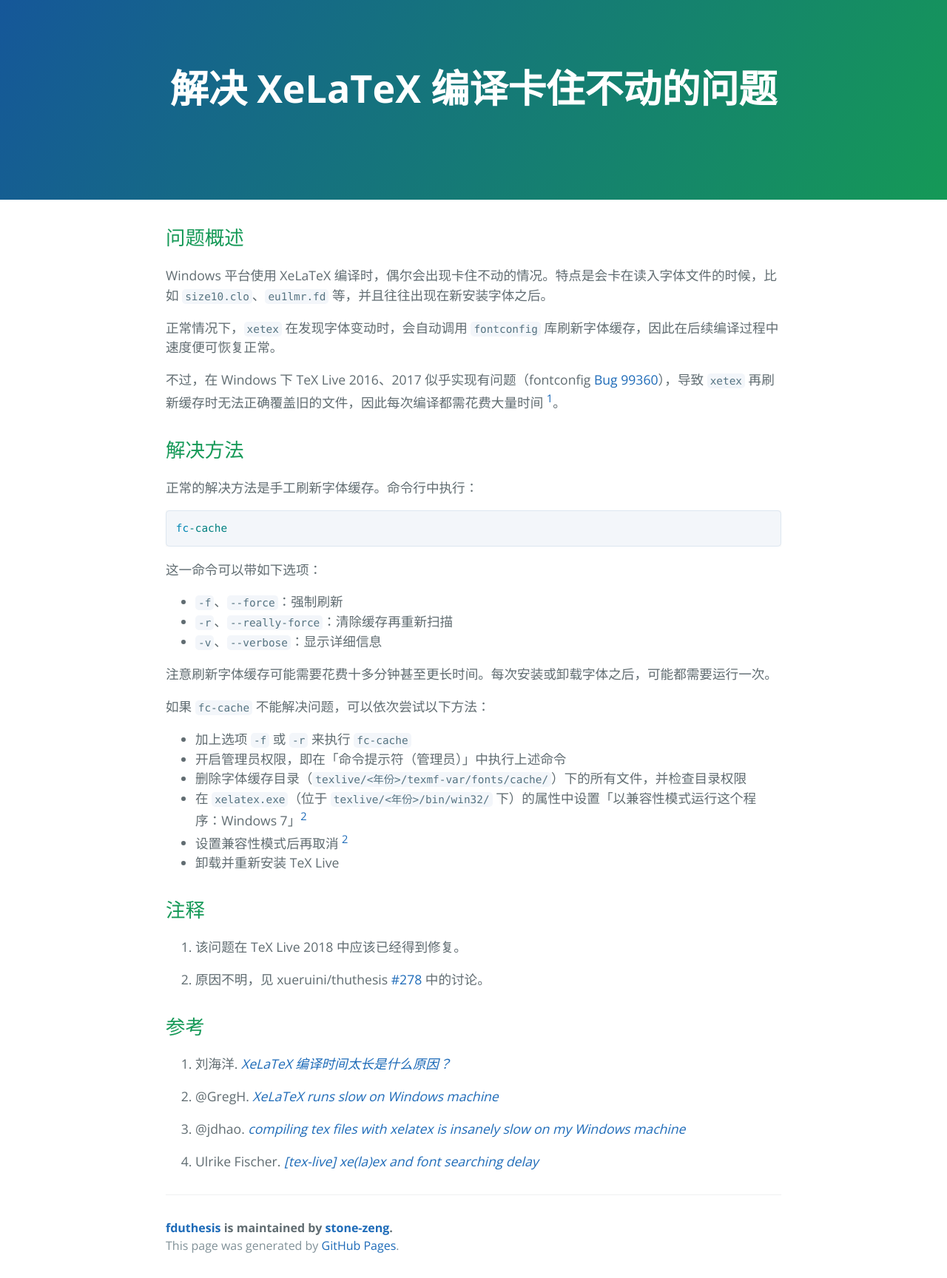
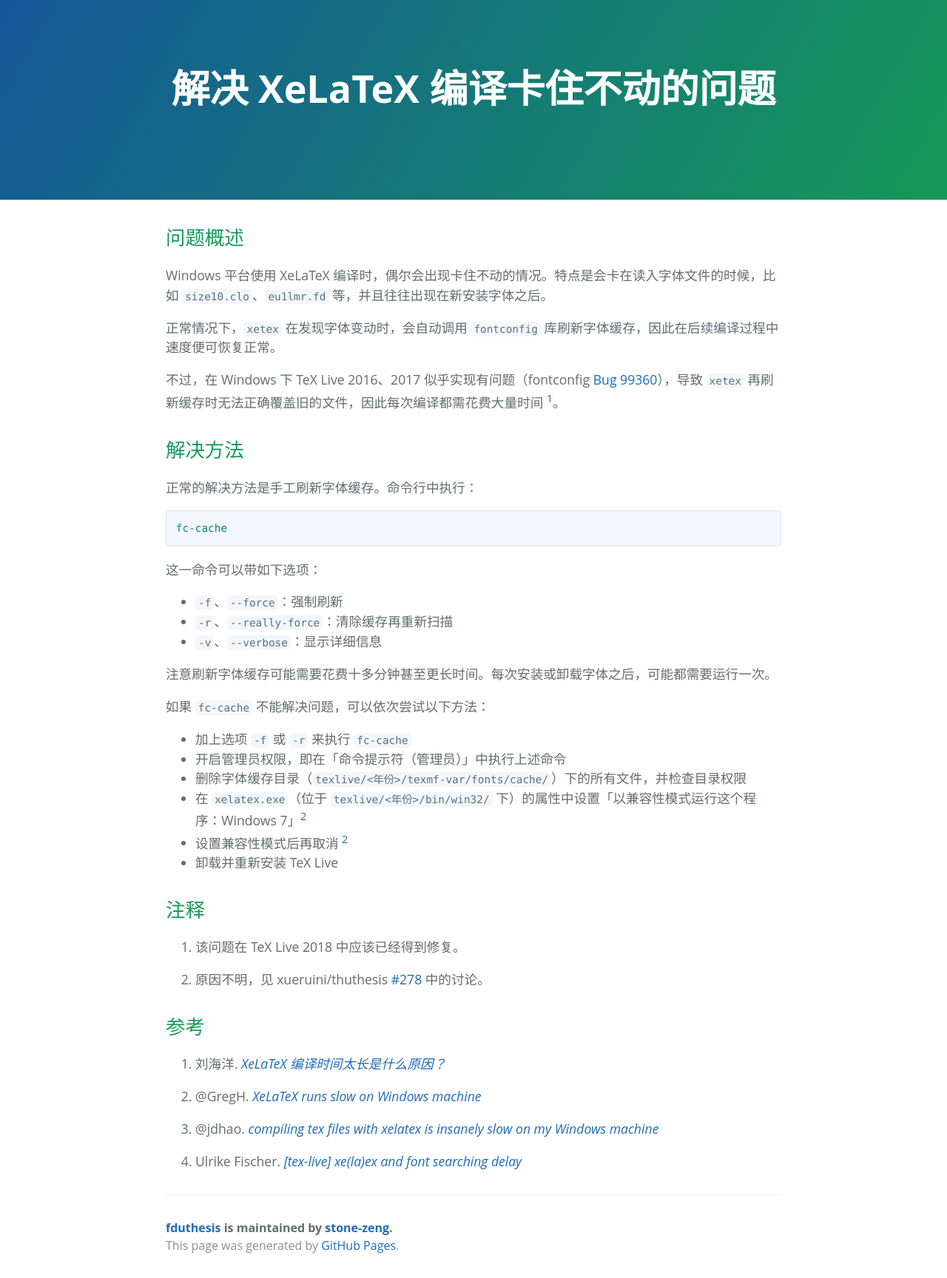
Before and after one commit to stone-zeng/fduthesis, a Jekyll site: the page built from docs/_posts/2018-07-19-xelatex-too-slow.md, in a window 1280 px wide. Shown: the whole page at 74% size. Built offline with Jekyll 4.4.1, drawn with Linux system fonts in a browser that asks for light colours.

Commit message:
docs: format css [ci skip]
Avoid using Google Fonts as well.

```diff
--- a/docs/_layouts/post.html
+++ b/docs/_layouts/post.html
@@ -7,7 +7,8 @@
     <meta name="description" content="{{ page.description | default: site.description | default: site.github.project_tagline }}"/>
     <meta name="viewport" content="width=device-width, initial-scale=1">
     <meta name="theme-color" content="#157878">
-    <link href="https://fonts.googleapis.com/css?family=Open+Sans:400,700" rel="stylesheet" type="text/css">
+    <!-- <link href="https://fonts.googleapis.com/css?family=Open+Sans" rel="stylesheet"> -->
+    <!-- <link href="https://fonts.googleapis.com/css?family=Roboto" rel="stylesheet"> -->
     <link rel="icon" type="image/png" href="../favicon.png">
     <link rel="stylesheet" href="../css/cayman.css">
   </head>
--- a/docs/css/cayman.css
+++ b/docs/css/cayman.css
@@ -2,196 +2,645 @@
  *  https://github.com/pietromenna/jekyll-cayman-theme
  */
 
-.highlight table td { padding: 5px; }
+.highlight table td {
+  padding: 5px;
+}
 
-.highlight table pre { margin: 0; }
+.highlight table pre {
+  margin: 0;
+}
 
-.highlight .cm { color: #999988; font-style: italic; }
+.highlight .cm {
+  color: #999988;
+  font-style: italic;
+}
 
-.highlight .cp { color: #999999; font-weight: bold; }
+.highlight .cp {
+  color: #999999;
+  font-weight: bold;
+}
 
-.highlight .c1 { color: #999988; font-style: italic; }
+.highlight .c1 {
+  color: #999988;
+  font-style: italic;
+}
 
-.highlight .cs { color: #999999; font-weight: bold; font-style: italic; }
+.highlight .cs {
+  color: #999999;
+  font-weight: bold;
+  font-style: italic;
+}
 
-.highlight .c, .highlight .cd { color: #999988; font-style: italic; }
+.highlight .c,
+.highlight .cd {
+  color: #999988;
+  font-style: italic;
+}
 
-.highlight .err { color: #a61717; background-color: #e3d2d2; }
+.highlight .err {
+  color: #a61717;
+  background-color: #e3d2d2;
+}
 
-.highlight .gd { color: #000000; background-color: #ffdddd; }
+.highlight .gd {
+  color: #000000;
+  background-color: #ffdddd;
+}
 
-.highlight .ge { color: #000000; font-style: italic; }
+.highlight .ge {
+  color: #000000;
+  font-style: italic;
+}
 
-.highlight .gr { color: #aa0000; }
+.highlight .gr {
+  color: #aa0000;
+}
 
-.highlight .gh { color: #999999; }
+.highlight .gh {
+  color: #999999;
+}
 
-.highlight .gi { color: #000000; background-color: #ddffdd; }
+.highlight .gi {
+  color: #000000;
+  background-color: #ddffdd;
+}
 
-.highlight .go { color: #888888; }
+.highlight .go {
+  color: #888888;
+}
 
-.highlight .gp { color: #555555; }
+.highlight .gp {
+  color: #555555;
+}
 
-.highlight .gs { font-weight: bold; }
+.highlight .gs {
+  font-weight: bold;
+}
 
-.highlight .gu { color: #aaaaaa; }
+.highlight .gu {
+  color: #aaaaaa;
+}
 
-.highlight .gt { color: #aa0000; }
+.highlight .gt {
+  color: #aa0000;
+}
 
-.highlight .kc { color: #000000; font-weight: bold; }
+.highlight .kc {
+  color: #000000;
+  font-weight: bold;
+}
 
-.highlight .kd { color: #000000; font-weight: bold; }
+.highlight .kd {
+  color: #000000;
+  font-weight: bold;
+}
 
-.highlight .kn { color: #000000; font-weight: bold; }
+.highlight .kn {
+  color: #000000;
+  font-weight: bold;
+}
 
-.highlight .kp { color: #000000; font-weight: bold; }
+.highlight .kp {
+  color: #000000;
+  font-weight: bold;
+}
 
-.highlight .kr { color: #000000; font-weight: bold; }
+.highlight .kr {
+  color: #000000;
+  font-weight: bold;
+}
 
-.highlight .kt { color: #445588; font-weight: bold; }
+.highlight .kt {
+  color: #445588;
+  font-weight: bold;
+}
 
-.highlight .k, .highlight .kv { color: #000000; font-weight: bold; }
+.highlight .k,
+.highlight .kv {
+  color: #000000;
+  font-weight: bold;
+}
 
-.highlight .mf { color: #009999; }
+.highlight .mf {
+  color: #009999;
+}
 
-.highlight .mh { color: #009999; }
+.highlight .mh {
+  color: #009999;
+}
 
-.highlight .il { color: #009999; }
+.highlight .il {
+  color: #009999;
+}
 
-.highlight .mi { color: #009999; }
+.highlight .mi {
+  color: #009999;
+}
 
-.highlight .mo { color: #009999; }
+.highlight .mo {
+  color: #009999;
+}
 
-.highlight .m, .highlight .mb, .highlight .mx { color: #009999; }
+.highlight .m,
+.highlight .mb,
+.highlight .mx {
+  color: #009999;
+}
 
-.highlight .sb { color: #d14; }
+.highlight .sb {
+  color: #d14;
+}
 
-.highlight .sc { color: #d14; }
+.highlight .sc {
+  color: #d14;
+}
 
-.highlight .sd { color: #d14; }
+.highlight .sd {
+  color: #d14;
+}
 
-.highlight .s2 { color: #d14; }
+.highlight .s2 {
+  color: #d14;
+}
 
-.highlight .se { color: #d14; }
+.highlight .se {
+  color: #d14;
+}
 
-.highlight .sh { color: #d14; }
+.highlight .sh {
+  color: #d14;
+}
 
-.highlight .si { color: #d14; }
+.highlight .si {
+  color: #d14;
+}
 
-.highlight .sx { color: #d14; }
+.highlight .sx {
+  color: #d14;
+}
 
-.highlight .sr { color: #009926; }
+.highlight .sr {
+  color: #009926;
+}
 
-.highlight .s1 { color: #d14; }
+.highlight .s1 {
+  color: #d14;
+}
 
-.highlight .ss { color: #990073; }
+.highlight .ss {
+  color: #990073;
+}
 
-.highlight .s { color: #d14; }
+.highlight .s {
+  color: #d14;
+}
 
-.highlight .na { color: #008080; }
+.highlight .na {
+  color: #008080;
+}
 
-.highlight .bp { color: #999999; }
+.highlight .bp {
+  color: #999999;
+}
 
-.highlight .nb { color: #0086B3; }
+.highlight .nb {
+  color: #0086B3;
+}
 
-.highlight .nc { color: #445588; font-weight: bold; }
+.highlight .nc {
+  color: #445588;
+  font-weight: bold;
+}
 
-.highlight .no { color: #008080; }
+.highlight .no {
+  color: #008080;
+}
 
-.highlight .nd { color: #3c5d5d; font-weight: bold; }
+.highlight .nd {
+  color: #3c5d5d;
+  font-weight: bold;
+}
 
-.highlight .ni { color: #800080; }
+.highlight .ni {
+  color: #800080;
+}
 
-.highlight .ne { color: #990000; font-weight: bold; }
+.highlight .ne {
+  color: #990000;
+  font-weight: bold;
+}
 
-.highlight .nf { color: #990000; font-weight: bold; }
+.highlight .nf {
+  color: #990000;
+  font-weight: bold;
+}
 
-.highlight .nl { color: #990000; font-weight: bold; }
+.highlight .nl {
+  color: #990000;
+  font-weight: bold;
+}
 
-.highlight .nn { color: #555555; }
+.highlight .nn {
+  color: #555555;
+}
 
-.highlight .nt { color: #000080; }
+.highlight .nt {
+  color: #000080;
+}
 
-.highlight .vc { color: #008080; }
+.highlight .vc {
+  color: #008080;
+}
 
-.highlight .vg { color: #008080; }
+.highlight .vg {
+  color: #008080;
+}
 
-.highlight .vi { color: #008080; }
+.highlight .vi {
+  color: #008080;
+}
 
-.highlight .nv { color: #008080; }
+.highlight .nv {
+  color: #008080;
+}
 
-.highlight .ow { color: #000000; font-weight: bold; }
+.highlight .ow {
+  color: #000000;
+  font-weight: bold;
+}
 
-.highlight .o { color: #000000; font-weight: bold; }
+.highlight .o {
+  color: #000000;
+  font-weight: bold;
+}
 
-.highlight .w { color: #bbbbbb; }
+.highlight .w {
+  color: #bbbbbb;
+}
 
-.highlight { background-color: #f8f8f8; }
+.highlight {
+  background-color: #f8f8f8;
+}
 
-* { box-sizing: border-box; }
+* {
+  box-sizing: border-box;
+}
 
 /* body { padding: 0; margin: 0; font-family: "Helvetica Neue", Helvetica, Arial, sans-serif; font-size: 16px; line-height: 1.5; color: #606c71; } */
-body { padding: 0; margin: 0; font-family: "Open Sans", "Source Sans Pro", "Segoe UI", "Helvetica Neue", Helvetica, Arial, sans-serif; font-size: 16px; line-height: 1.5; color: #606c71; }
 
-a { color: #1e6bb8; text-decoration: none; }
-a:hover { text-decoration: underline; }
+body {
+  padding: 0;
+  margin: 0;
+  font-family: "Open Sans", "Source Sans Pro", "Segoe UI", "Helvetica Neue", Helvetica, Arial, sans-serif;
+  font-size: 16px;
+  line-height: 1.5;
+  color: #606c71;
+}
 
-.btn { display: inline-block; margin-bottom: 1rem; color: rgba(255, 255, 255, 0.7); background-color: rgba(255, 255, 255, 0.08); border-color: rgba(255, 255, 255, 0.2); border-style: solid; border-width: 1px; border-radius: 0.3rem; transition: color 0.2s, background-color 0.2s, border-color 0.2s; }
-.btn:hover { color: rgba(255, 255, 255, 0.8); text-decoration: none; background-color: rgba(255, 255, 255, 0.2); border-color: rgba(255, 255, 255, 0.3); }
-.btn + .btn { margin-left: 1rem; }
-@media screen and (min-width: 64em) { .btn { padding: 0.75rem 1rem; } }
-@media screen and (min-width: 42em) and (max-width: 64em) { .btn { padding: 0.6rem 0.9rem; font-size: 0.9rem; } }
-@media screen and (max-width: 42em) { .btn { display: block; width: 100%; padding: 0.75rem; font-size: 0.9rem; }
-  .btn + .btn { margin-top: 1rem; margin-left: 0; } }
+a {
+  color: #1e6bb8;
+  text-decoration: none;
+}
 
-.page-header { color: #fff; text-align: center; background-color: #159957; background-image: linear-gradient(120deg, #155799, #159957); }
-@media screen and (min-width: 64em) { .page-header { padding: 5rem 6rem; } }
-@media screen and (min-width: 42em) and (max-width: 64em) { .page-header { padding: 3rem 4rem; } }
-@media screen and (max-width: 42em) { .page-header { padding: 2rem 1rem; } }
+a:hover {
+  text-decoration: underline;
+}
 
-.project-name { margin-top: 0; margin-bottom: 0.1rem; }
-@media screen and (min-width: 64em) { .project-name { font-size: 3.25rem; } }
-@media screen and (min-width: 42em) and (max-width: 64em) { .project-name { font-size: 2.25rem; } }
-@media screen and (max-width: 42em) { .project-name { font-size: 1.75rem; } }
+.btn {
+  display: inline-block;
+  margin-bottom: 1rem;
+  color: rgba(255, 255, 255, 0.7);
+  background-color: rgba(255, 255, 255, 0.08);
+  border-color: rgba(255, 255, 255, 0.2);
+  border-style: solid;
+  border-width: 1px;
+  border-radius: 0.3rem;
+  transition: color 0.2s, background-color 0.2s, border-color 0.2s;
+}
 
-.project-tagline { margin-bottom: 2rem; font-weight: normal; opacity: 0.7; }
-@media screen and (min-width: 64em) { .project-tagline { font-size: 1.25rem; } }
-@media screen and (min-width: 42em) and (max-width: 64em) { .project-tagline { font-size: 1.15rem; } }
-@media screen and (max-width: 42em) { .project-tagline { font-size: 1rem; } }
+.btn:hover {
+  color: rgba(255, 255, 255, 0.8);
+  text-decoration: none;
+  background-color: rgba(255, 255, 255, 0.2);
+  border-color: rgba(255, 255, 255, 0.3);
+}
 
-.main-content { word-wrap: break-word; }
-.main-content :first-child { margin-top: 0; }
-@media screen and (min-width: 64em) { .main-content { max-width: 64rem; padding: 2rem 6rem; margin: 0 auto; font-size: 1.1rem; } }
-@media screen and (min-width: 42em) and (max-width: 64em) { .main-content { padding: 2rem 4rem; font-size: 1.1rem; } }
-@media screen and (max-width: 42em) { .main-content { padding: 2rem 1rem; font-size: 1rem; } }
-.main-content img { max-width: 100%; }
-.main-content h1, .main-content h2, .main-content h3, .main-content h4, .main-content h5, .main-content h6 { margin-top: 2rem; margin-bottom: 1rem; font-weight: normal; color: #159957; }
-.main-content p { margin-bottom: 1em; }
-.main-content code { padding: 2px 4px; font-family: Consolas, "Liberation Mono", Menlo, Courier, monospace; font-size: 0.9rem; color: #567482; background-color: #f3f6fa; border-radius: 0.3rem; }
-.main-content pre { padding: 0.8rem; margin-top: 0; margin-bottom: 1rem; font: 1rem Consolas, "Liberation Mono", Menlo, Courier, monospace; color: #567482; word-wrap: normal; background-color: #f3f6fa; border: solid 1px #dce6f0; border-radius: 0.3rem; }
-.main-content pre > code { padding: 0; margin: 0; font-size: 0.9rem; color: #567482; word-break: normal; white-space: pre; background: transparent; border: 0; }
-.main-content .highlight { margin-bottom: 1rem; }
-.main-content .highlight pre { margin-bottom: 0; word-break: normal; }
-.main-content .highlight pre, .main-content pre { padding: 0.8rem; overflow: auto; font-size: 0.9rem; line-height: 1.45; border-radius: 0.3rem; -webkit-overflow-scrolling: touch; }
-.main-content pre code, .main-content pre tt { display: inline; max-width: initial; padding: 0; margin: 0; overflow: initial; line-height: inherit; word-wrap: normal; background-color: transparent; border: 0; }
-.main-content pre code:before, .main-content pre code:after, .main-content pre tt:before, .main-content pre tt:after { content: normal; }
-.main-content ul, .main-content ol { margin-top: 0; }
-.main-content blockquote { padding: 0 1rem; margin-left: 0; color: #819198; border-left: 0.3rem solid #dce6f0; }
-.main-content blockquote > :first-child { margin-top: 0; }
-.main-content blockquote > :last-child { margin-bottom: 0; }
-.main-content table { display: block; width: 100%; overflow: auto; word-break: normal; word-break: keep-all; -webkit-overflow-scrolling: touch; }
-.main-content table th { font-weight: bold; }
-.main-content table th, .main-content table td { padding: 0.5rem 1rem; border: 1px solid #e9ebec; }
-.main-content dl { padding: 0; }
-.main-content dl dt { padding: 0; margin-top: 1rem; font-size: 1rem; font-weight: bold; }
-.main-content dl dd { padding: 0; margin-bottom: 1rem; }
-.main-content hr { height: 2px; padding: 0; margin: 1rem 0; background-color: #eff0f1; border: 0; }
+.btn+.btn {
+  margin-left: 1rem;
+}
 
-.site-footer { padding-top: 2rem; margin-top: 2rem; border-top: solid 1px #eff0f1; }
-@media screen and (min-width: 64em) { .site-footer { font-size: 1rem; } }
-@media screen and (min-width: 42em) and (max-width: 64em) { .site-footer { font-size: 1rem; } }
-@media screen and (max-width: 42em) { .site-footer { font-size: 0.9rem; } }
+@media screen and (min-width: 64em) {
+  .btn {
+    padding: 0.75rem 1rem;
+  }
+}
 
-.site-footer-owner { display: block; font-weight: bold; }
+@media screen and (min-width: 42em) and (max-width: 64em) {
+  .btn {
+    padding: 0.6rem 0.9rem;
+    font-size: 0.9rem;
+  }
+}
 
-.site-footer-credits { color: #819198; }
+@media screen and (max-width: 42em) {
+  .btn {
+    display: block;
+    width: 100%;
+    padding: 0.75rem;
+    font-size: 0.9rem;
+  }
+  .btn+.btn {
+    margin-top: 1rem;
+    margin-left: 0;
+  }
+}
+
+.page-header {
+  color: #fff;
+  text-align: center;
+  background-color: #159957;
+  background-image: linear-gradient(120deg, #155799, #159957);
+}
+
+@media screen and (min-width: 64em) {
+  .page-header {
+    padding: 5rem 6rem;
+  }
+}
+
+@media screen and (min-width: 42em) and (max-width: 64em) {
+  .page-header {
+    padding: 3rem 4rem;
+  }
+}
+
+@media screen and (max-width: 42em) {
+  .page-header {
+    padding: 2rem 1rem;
+  }
+}
+
+.project-name {
+  margin-top: 0;
+  margin-bottom: 0.1rem;
+}
+
+@media screen and (min-width: 64em) {
+  .project-name {
+    font-size: 3.25rem;
+  }
+}
+
+@media screen and (min-width: 42em) and (max-width: 64em) {
+  .project-name {
+    font-size: 2.25rem;
+  }
+}
+
+@media screen and (max-width: 42em) {
+  .project-name {
+    font-size: 1.75rem;
+  }
+}
+
+.project-tagline {
+  margin-bottom: 2rem;
+  font-weight: normal;
+  opacity: 0.7;
+}
+
+@media screen and (min-width: 64em) {
+  .project-tagline {
+    font-size: 1.25rem;
+  }
+}
+
+@media screen and (min-width: 42em) and (max-width: 64em) {
+  .project-tagline {
+    font-size: 1.15rem;
+  }
+}
+
+@media screen and (max-width: 42em) {
+  .project-tagline {
+    font-size: 1rem;
+  }
+}
+
+.main-content {
+  word-wrap: break-word;
+}
+
+.main-content :first-child {
+  margin-top: 0;
+}
+
+@media screen and (min-width: 64em) {
+  .main-content {
+    max-width: 64rem;
+    padding: 2rem 6rem;
+    margin: 0 auto;
+    font-size: 1.1rem;
+  }
+}
+
+@media screen and (min-width: 42em) and (max-width: 64em) {
+  .main-content {
+    padding: 2rem 4rem;
+    font-size: 1.1rem;
+  }
+}
+
+@media screen and (max-width: 42em) {
+  .main-content {
+    padding: 2rem 1rem;
+    font-size: 1rem;
+  }
+}
+
+.main-content img {
+  max-width: 100%;
+}
+
+.main-content h1,
+.main-content h2,
+.main-content h3,
+.main-content h4,
+.main-content h5,
+.main-content h6 {
+  margin-top: 2rem;
+  margin-bottom: 1rem;
+  font-weight: normal;
+  color: #159957;
+}
+
+.main-content p {
+  margin-bottom: 1em;
+}
+
+.main-content code {
+  padding: 2px 4px;
+  font-family: Consolas, "Liberation Mono", Menlo, Courier, monospace;
+  font-size: 0.9rem;
+  color: #567482;
+  background-color: #f3f6fa;
+  border-radius: 0.3rem;
+}
+
+.main-content pre {
+  padding: 0.8rem;
+  margin-top: 0;
+  margin-bottom: 1rem;
+  font: 1rem Consolas, "Liberation Mono", Menlo, Courier, monospace;
+  color: #567482;
+  word-wrap: normal;
+  background-color: #f3f6fa;
+  border: solid 1px #dce6f0;
+  border-radius: 0.3rem;
+}
+
+.main-content pre>code {
+  padding: 0;
+  margin: 0;
+  font-size: 0.9rem;
+  color: #567482;
+  word-break: normal;
+  white-space: pre;
+  background: transparent;
+  border: 0;
+}
+
+.main-content .highlight {
+  margin-bottom: 1rem;
+}
+
+.main-content .highlight pre {
+  margin-bottom: 0;
+  word-break: normal;
+}
+
+.main-content .highlight pre,
+.main-content pre {
+  padding: 0.8rem;
+  overflow: auto;
+  font-size: 0.9rem;
+  line-height: 1.45;
+  border-radius: 0.3rem;
+  -webkit-overflow-scrolling: touch;
+}
+
+.main-content pre code,
+.main-content pre tt {
+  display: inline;
+  max-width: initial;
+  padding: 0;
+  margin: 0;
+  overflow: initial;
+  line-height: inherit;
+  word-wrap: normal;
+  background-color: transparent;
+  border: 0;
+}
+
+.main-content pre code:before,
+.main-content pre code:after,
+.main-content pre tt:before,
+.main-content pre tt:after {
+  content: normal;
+}
+
+.main-content ul,
+.main-content ol {
+  margin-top: 0;
+}
+
+.main-content blockquote {
+  padding: 0 1rem;
+  margin-left: 0;
+  color: #819198;
+  border-left: 0.3rem solid #dce6f0;
+}
+
+.main-content blockquote> :first-child {
+  margin-top: 0;
+}
+
+.main-content blockquote> :last-child {
+  margin-bottom: 0;
+}
+
+.main-content table {
+  display: block;
+  width: 100%;
+  overflow: auto;
+  word-break: normal;
+  word-break: keep-all;
+  -webkit-overflow-scrolling: touch;
+}
+
+.main-content table th {
+  font-weight: bold;
+}
+
+.main-content table th,
+.main-content table td {
+  padding: 0.5rem 1rem;
+  border: 1px solid #e9ebec;
+}
+
+.main-content dl {
+  padding: 0;
+}
+
+.main-content dl dt {
+  padding: 0;
+  margin-top: 1rem;
+  font-size: 1rem;
+  font-weight: bold;
+}
+
+.main-content dl dd {
+  padding: 0;
+  margin-bottom: 1rem;
+}
+
+.main-content hr {
+  height: 2px;
+  padding: 0;
+  margin: 1rem 0;
+  background-color: #eff0f1;
+  border: 0;
+}
+
+.site-footer {
+  padding-top: 2rem;
+  margin-top: 2rem;
+  border-top: solid 1px #eff0f1;
+}
+
+@media screen and (min-width: 64em) {
+  .site-footer {
+    font-size: 1rem;
+  }
+}
+
+@media screen and (min-width: 42em) and (max-width: 64em) {
+  .site-footer {
+    font-size: 1rem;
+  }
+}
+
+@media screen and (max-width: 42em) {
+  .site-footer {
+    font-size: 0.9rem;
+  }
+}
+
+.site-footer-owner {
+  display: block;
+  font-weight: bold;
+}
+
+.site-footer-credits {
+  color: #819198;
+}
```
Also changed, not shown: 1 other file.
